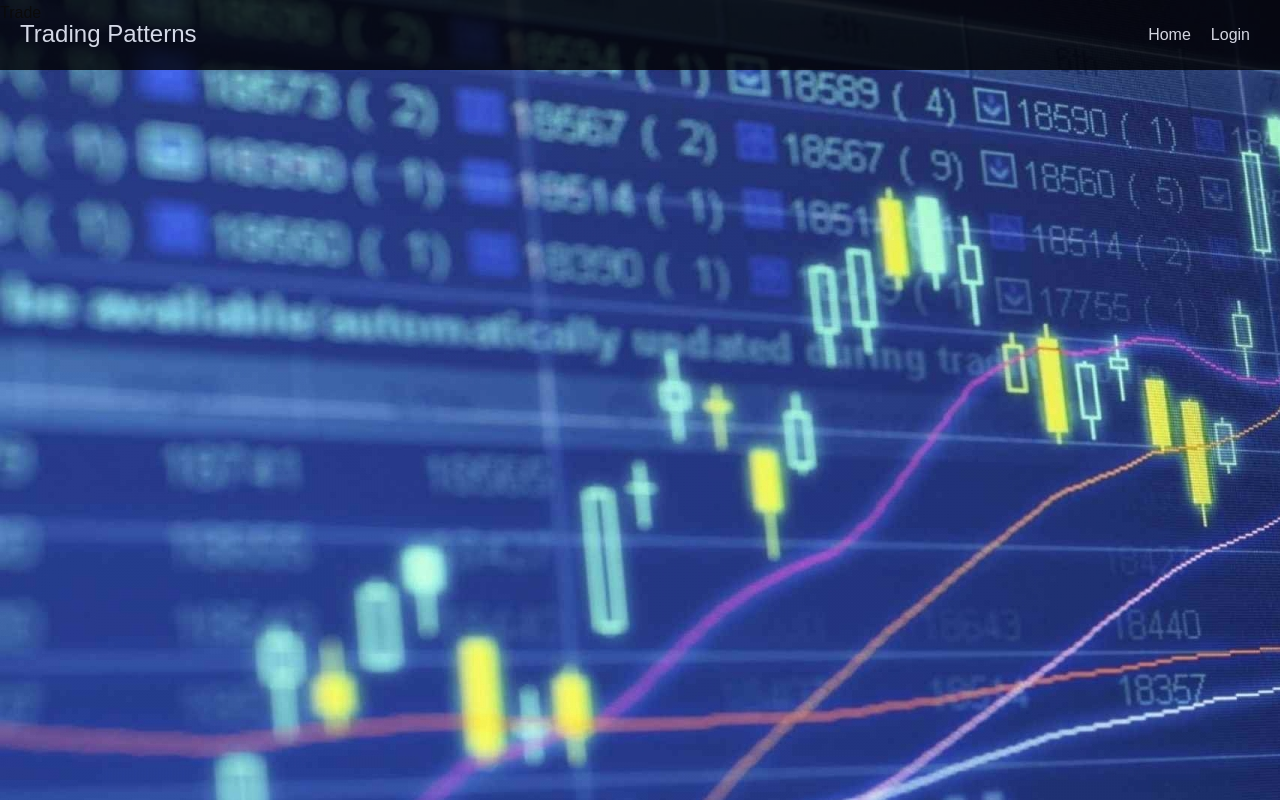
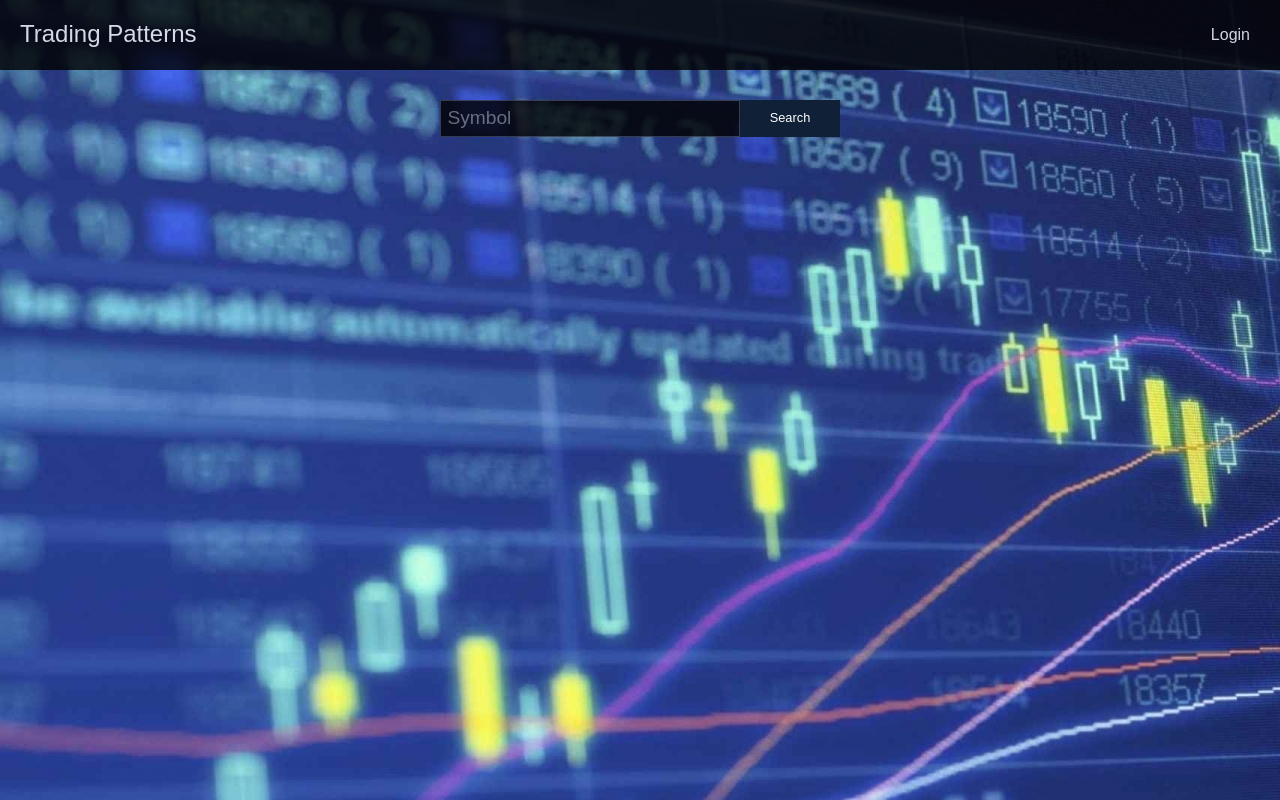
Before and after one commit to sebekos/tradingapp, a React (Create React App) app in the folder client/: page /trade in a window 1280 px wide. Built offline with nearby package versions, Linux system fonts and the light colour scheme.

Commit message:
Navbar changes and trade container

```diff
--- a/client/src/App.css
+++ b/client/src/App.css
@@ -143,3 +143,13 @@ button {
     padding: 10px;
     box-sizing: border-box;
 }
+
+.trade-container {
+    margin: 100px auto;
+    width: 400px;
+}
+
+.trade-container div {
+    display: grid;
+    grid-template-columns: 300px auto;
+}
--- a/client/src/components/auth/Login.js
+++ b/client/src/components/auth/Login.js
@@ -1,9 +1,10 @@
 import React, { useState } from "react";
 import { login } from "../../redux/actions/auth";
 import { connect } from "react-redux";
+import { Redirect } from "react-router-dom";
 import PropTypes from "prop-types";
 
-const Login = ({ login }) => {
+const Login = ({ login, auth: { isAuthenticated } }) => {
     const [formData, setFormData] = useState({
         username: "",
         password: ""
@@ -25,6 +26,7 @@ const Login = ({ login }) => {
 
     return (
         <div className="container">
+            {isAuthenticated ? <Redirect to="/dashboard" /> : null}
             <div className="login-container form">
                 <div className="form-group">
                     <input
@@ -54,8 +56,13 @@ const Login = ({ login }) => {
     );
 };
 
+const mapStateToProps = state => ({
+    auth: state.auth
+});
+
 Login.propTypes = {
-    login: PropTypes.func.isRequired
+    login: PropTypes.func.isRequired,
+    auth: PropTypes.object.isRequired
 };
 
-export default connect(null, { login })(Login);
+export default connect(mapStateToProps, { login })(Login);
--- a/client/src/components/layout/Navbar.js
+++ b/client/src/components/layout/Navbar.js
@@ -1,20 +1,42 @@
-import React from "react";
+import React, { Fragment } from "react";
 import { Link } from "react-router-dom";
+import { connect } from "react-redux";
+import PropTypes from "prop-types";
 
-const Navbar = () => {
+const Navbar = ({ isAuthenticated }) => {
+    const authLinks = (
+        <Fragment>
+            <div className="links-item">
+                <Link to="/dashboard">Home</Link>
+            </div>
+            <div className="links-item">
+                <Link to="/trade">Trade</Link>
+            </div>
+            <div className="links-item">
+                <Link to="/">Logout</Link>
+            </div>
+        </Fragment>
+    );
+
+    const guestLinks = (
+        <Fragment>
+            <div className="links-item">
+                <Link to="/login">Login</Link>
+            </div>
+        </Fragment>
+    );
     return (
         <div className="navbar">
             <div className="title">Trading Patterns</div>
             <div className="links">
-                <div className="links-item">
-                    <Link to="/">Home</Link>
-                </div>
-                <div className="links-item">
-                    <Link to="/login">Login</Link>
-                </div>
+                {isAuthenticated ? authLinks : guestLinks}
             </div>
         </div>
     );
 };
 
-export default Navbar;
+const mapStateToProps = state => ({
+    isAuthenticated: state.auth.isAuthenticated
+});
+
+export default connect(mapStateToProps, null)(Navbar);
--- a/client/src/components/trade/Trade.js
+++ b/client/src/components/trade/Trade.js
@@ -1,7 +1,17 @@
 import React from "react";
 
 const Trade = () => {
-    return <div>Trade</div>;
+    return (
+        <div className="container">
+            <div className="trade-container form">
+                <div className="form-group">
+                    <input placeholder="Symbol" type="text" />
+                    <button className="btn btn-primary">Search</button>
+                </div>
+                <div className="form-group"></div>
+            </div>
+        </div>
+    );
 };
 
 export default Trade;
```
